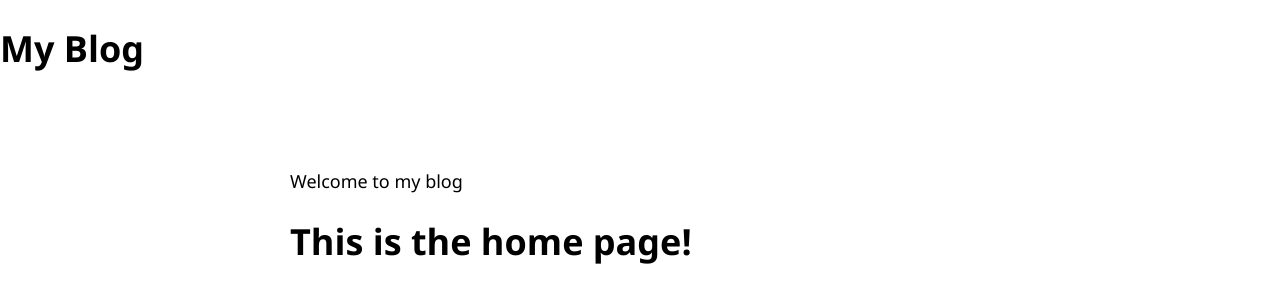
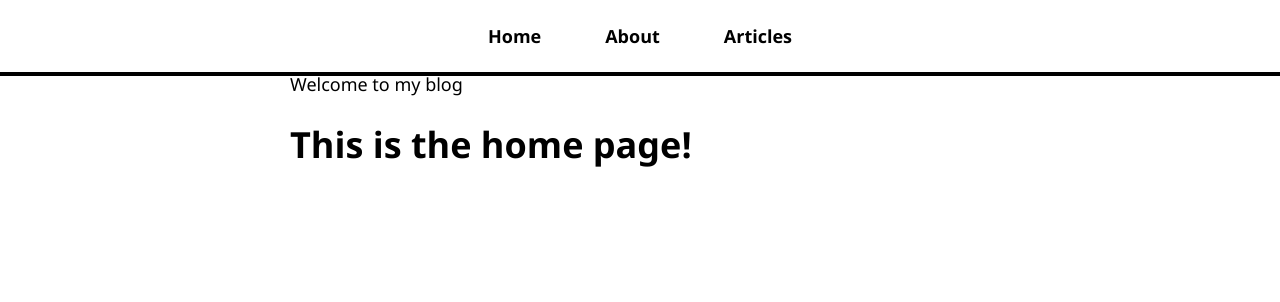
Before and after one commit to RozForCode/FullStack, a React (Create React App) app in the folder my-blog/: page / in a window 1280 px wide. Shown: the top 302 px of the page. Built offline with nearby package versions, Linux system fonts and the light colour scheme.

Commit message:
Added NavBar.js that uses Link from react-router-dom

```diff
--- a/my-blog/src/App.js
+++ b/my-blog/src/App.js
@@ -2,6 +2,7 @@
 import AboutPage from './pages/AboutPage';
 import ArticleList from './pages/ArticleList';
 import ArticlePage from './pages/ArticlePage';
+import NavBar from './NavBar'
 
 import './App.css';
 import { BrowserRouter, Routes, Route } from 'react-router-dom';
@@ -11,12 +12,12 @@
     <BrowserRouter>
 
       <div className="App">
-        <h1>My Blog</h1>
+        <NavBar />
         <div id="page-body">Welcome to my blog
           <Routes>
             <Route path='/' element={<HomePage />} />
             <Route path='/about' element={<AboutPage />} />
-            <Route path='/article' element={<ArticleList />} />
+            <Route path='/articles' element={<ArticleList />} />
             <Route path='/articles/:articleId' element={<ArticlePage />} />
           </Routes>
         </div>
--- /dev/null
+++ b/my-blog/src/NavBar.js
@@ -0,0 +1,17 @@
+import { Link } from 'react-router-dom'
+const NavBar = () => {
+    return (
+        <nav>
+
+            <ul>
+
+                <li><Link to='/'>Home</Link></li>
+                <li><Link to='/about'>About</Link></li>
+                <li><Link to='/articles'>Articles</Link></li>
+            </ul>
+        </nav>
+    )
+
+}
+
+export default NavBar;
```
